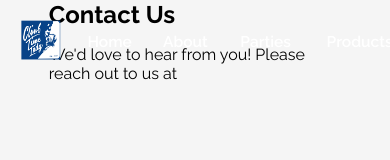
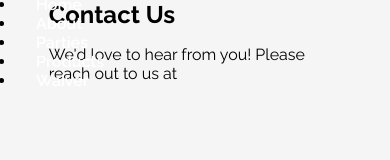
Before and after one commit to mramirez0610/ctiRevamp, a Next.js app: page /contact in a window 390 px wide. Shown: the top 160 px of the page. Built offline with nearby package versions, Linux system fonts and the light colour scheme.

Commit message:
starting mobile nav

```diff
--- a/src/components/navbar.js
+++ b/src/components/navbar.js
@@ -38,11 +38,35 @@ export default function Navbar() {
 
   return (
     <nav className={`${styles.navbar} ${scrolled ? styles.scrolled : ""}`}>
-      <div
-        className={`${styles.navSection} ${scrolled ? styles.scrolled : ""}`}
-      >
+      <div className={styles.mobileNav}>
+        <div className={styles.hamburger}>
+          <div className={styles.line}></div>
+          <div className={styles.line}></div>
+          <div className={styles.line}></div>
+        </div>
+        <ul className={styles.mNav}>
+          <li>
+            <Link href="/">Home</Link>
+          </li>
+          <li>
+            <Link href="/about">About</Link>
+          </li>
+          <li>
+            <Link href="/parties">Parties</Link>
+          </li>
+          <li>
+            <Link href="/products">Products</Link>
+          </li>
+          <li>
+            <Link href="https://waiver.smartwaiver.com/w/5dc496b7cf021/web/">
+              Waiver
+            </Link>
+          </li>
+        </ul>
+      </div>
+      <div className={`${styles.webNav} ${scrolled ? styles.scrolled : ""}`}>
         <Logo />
-        <ul>
+        <ul className={styles.wNav}>
           <li>
             <Link href="/">Home</Link>
           </li>
--- a/src/scss/components/navbar.module.scss
+++ b/src/scss/components/navbar.module.scss
@@ -18,7 +18,7 @@
     background-color: $primary-color;
   }
 
-  .navSection {
+  .webNav {
     scale: 0.97;
     transition: all 0.3s cubic-bezier(0.25, 0.1, 0.25, 1);
     display: flex;
@@ -30,7 +30,7 @@
       scale: 1;
     }
 
-    ul {
+    .wNav {
       display: flex;
       justify-content: flex-end;
       align-items: center;
@@ -54,10 +54,50 @@
       }
     }
   }
+
+  .mobileNav {
+    display: none;
+
+    .hamburger {
+      display: none;
+      .line {
+        width: 30px;
+        height: 3px;
+        background-color: white;
+        margin: 5px;
+      }
+    }
+
+    .mNav {
+      li {
+        a {
+          color: white;
+          text-decoration: none;
+          font-weight: 600;
+          transition: all 0.3s ease;
+          padding: 20% 30%;
+          border-radius: 5px;
+          &:hover {
+            background-color: rgba(255, 255, 255, 0.2);
+          }
+        }
+      }
+    }
+  }
 }
 
 @media (max-width: 768px) {
   .navbar {
     padding: 0 4%;
+
+    .webNav {
+      display: none;
+    }
+
+    .mobileNav {
+      display: flex;
+      align-items: center;
+      width: 100%;
+    }
   }
 }
```
